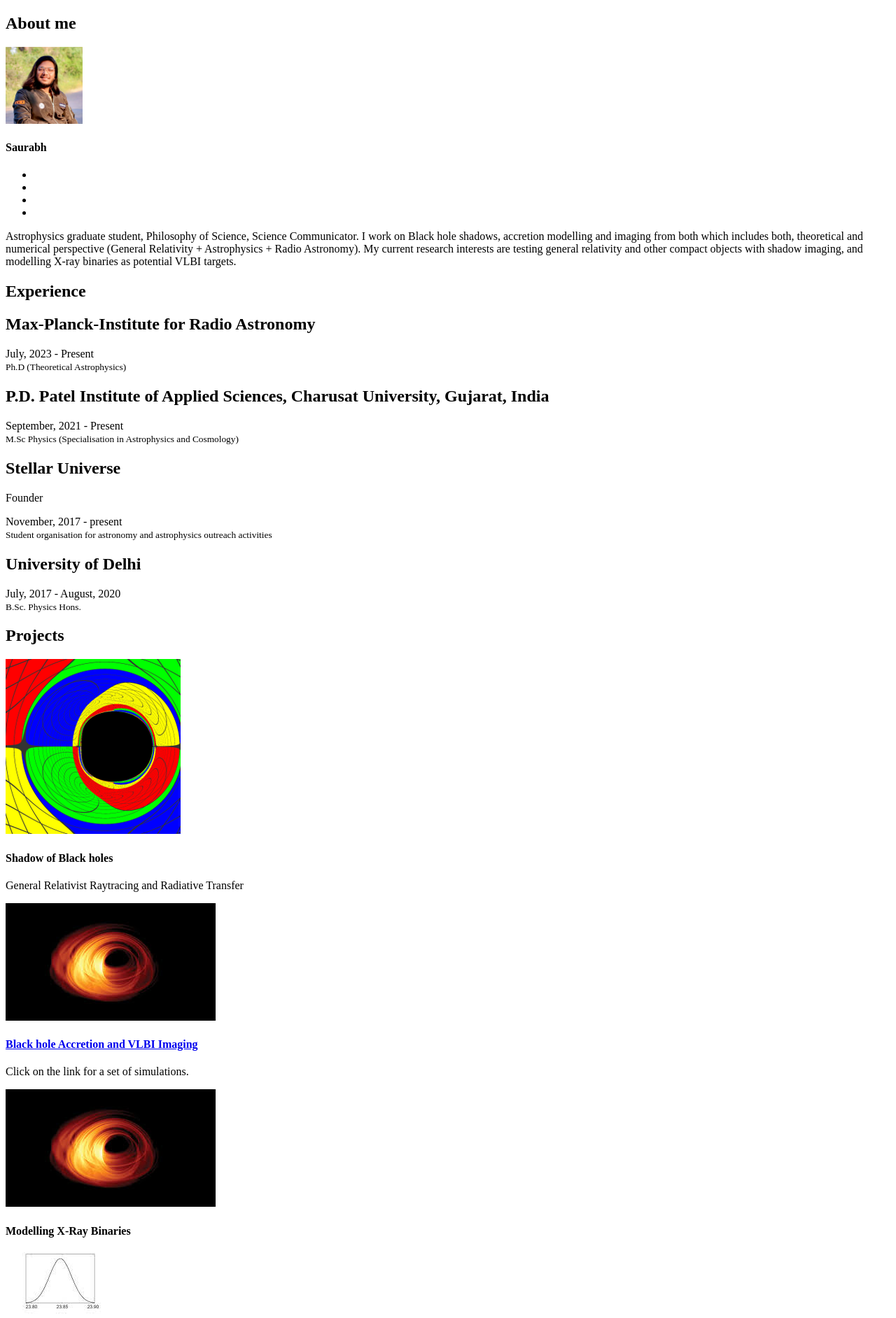
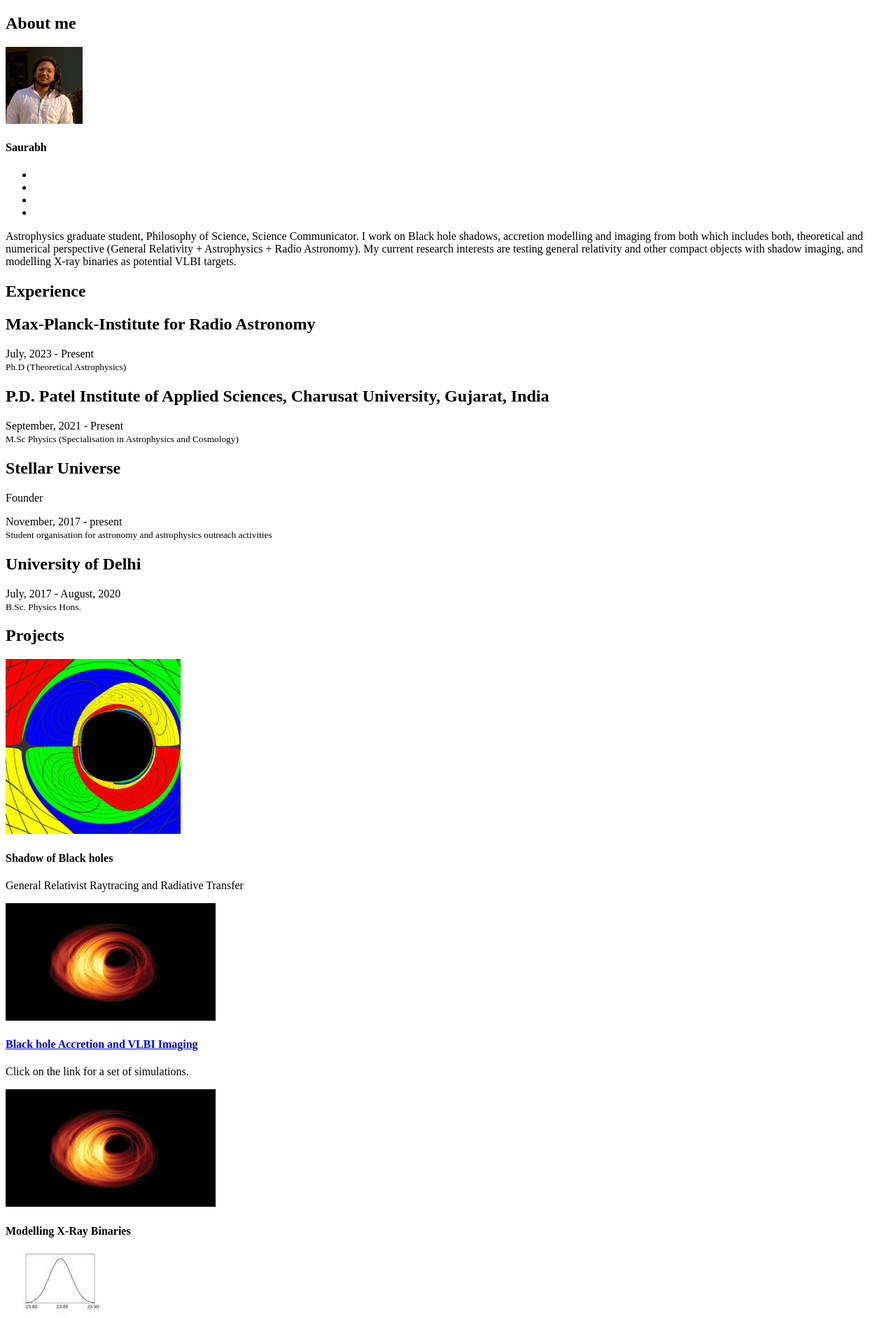
Before and after one commit to Relativist1/Relativist1.github.io, a Jekyll site: the page built from index.html, in a window 1280 px wide. Shown: the part 441-2325 px from the top of the page at 70% size. Built offline with Jekyll 4.4.1, drawn with Linux system fonts in a browser that asks for light colours; nearby versions of some CDN libraries.

Commit message:
added details

```diff
--- a/_config.yml
+++ b/_config.yml
@@ -60,7 +60,7 @@
   name: Saurabh # Be used at blog posts' author.
   first_name: Saurabh  # Be used at index page about me section.
   last_name:  # Be used at index page about me section.
-  avatar: /static/assets/img/landing/me.jpg  # upload your avatar at directory and edit it.
+  avatar: /static/assets/img/landing/my_pic.jpg  # upload your avatar at directory and edit it.
   github_username: Relativist1  # Leave blank if you don't have now
   linkedin_id:  # Leave blank if you don't have now
   facebook_username: saurabh.cosmos  # Leave blank if you don't have now
```
Also changed, not shown: static/assets/img/landing/my_pic.jpg (added).
